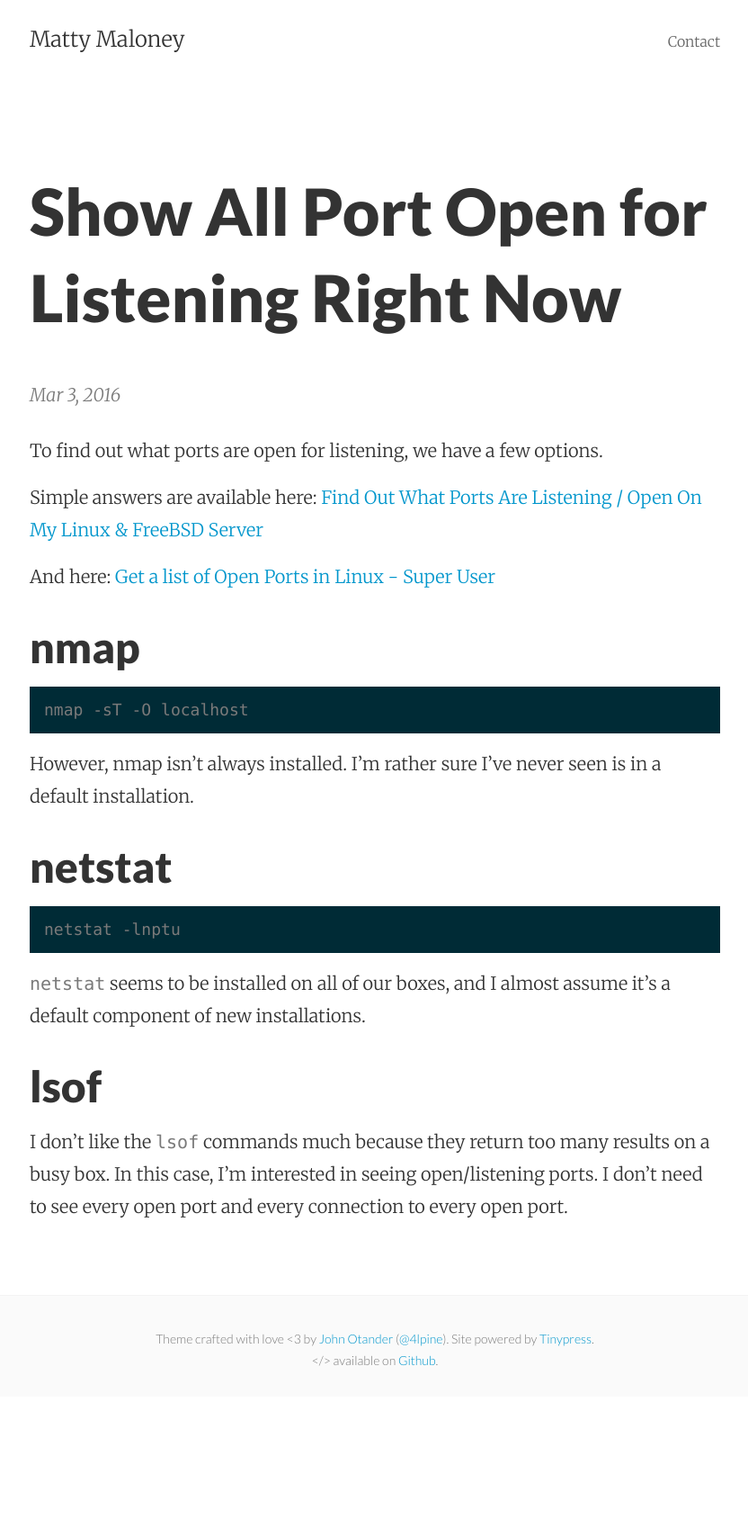
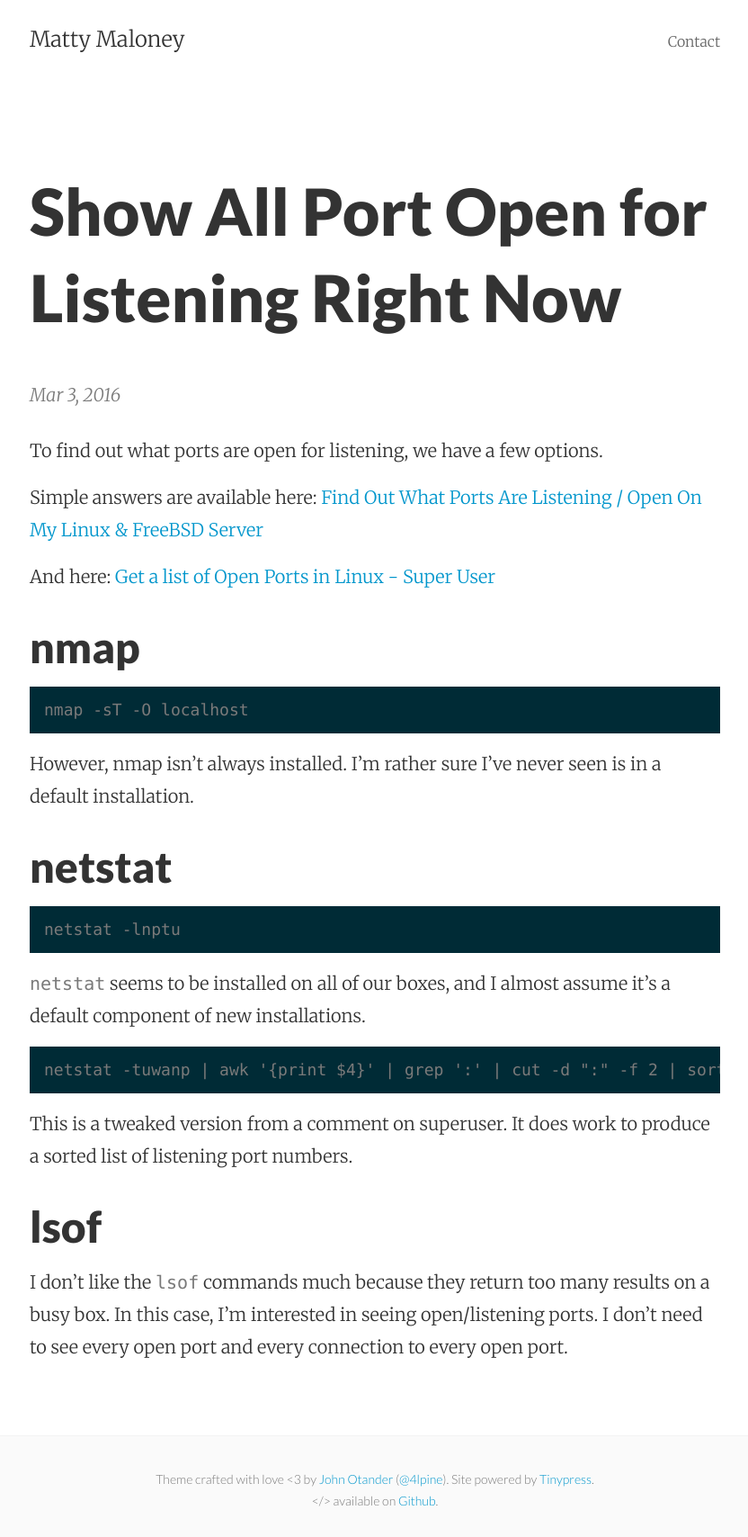
Before and after one commit to mattymaloney/mattymaloney.github.io, a Jekyll site: the page built from _posts/2016-03-03-find-open-listening-ports.md, in a window 1280 px wide. Shown: the whole page at 90% size, without its empty margins (223-1055 px from the left). Built offline with Jekyll 4.4.1, drawn with Linux system fonts in a browser that asks for light colours; before the commit the page ends 1552 px from its top, so only the background shows below that.

Commit message:
Created 2016-03-03-find-open-listening-ports.md

````diff
--- a/_posts/2016-03-03-find-open-listening-ports.md
+++ b/_posts/2016-03-03-find-open-listening-ports.md
@@ -28,6 +28,12 @@ netstat -lnptu
 
 `netstat` seems to be installed on all of our boxes, and I almost assume it's a default component of new installations.
 
+```
+netstat -tuwanp | awk '{print $4}' | grep ':' | cut -d ":" -f 2 | sort -n | uniq
+```
+
+This is a tweaked version from a comment on superuser. It does work to produce a sorted list of listening port numbers.
+
 
 ## lsof
 
````
